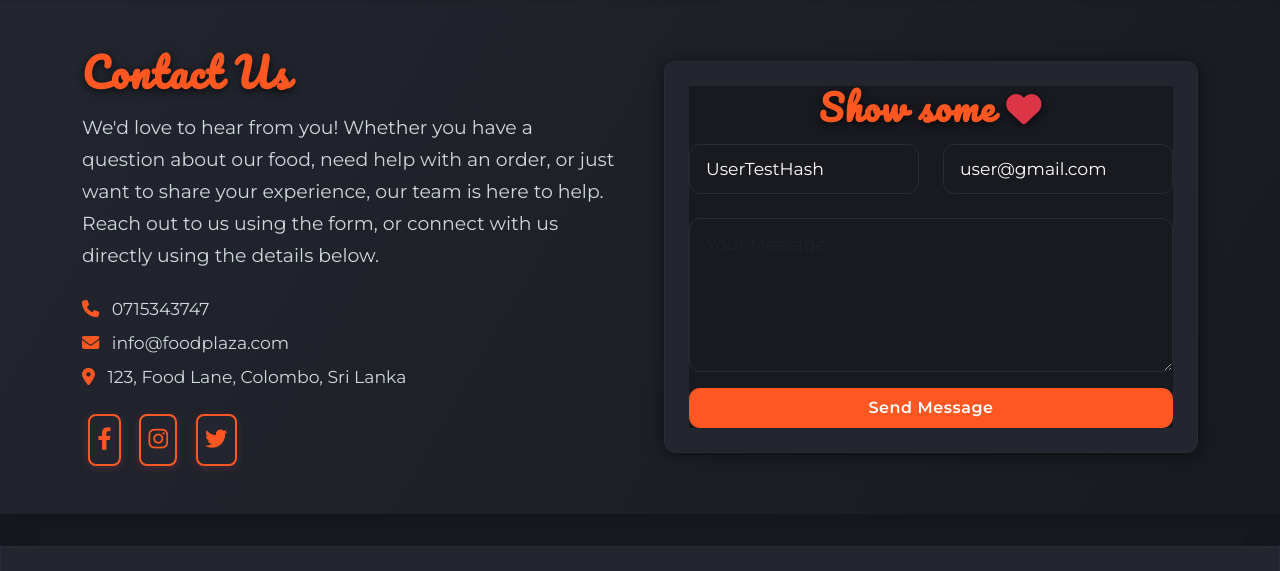
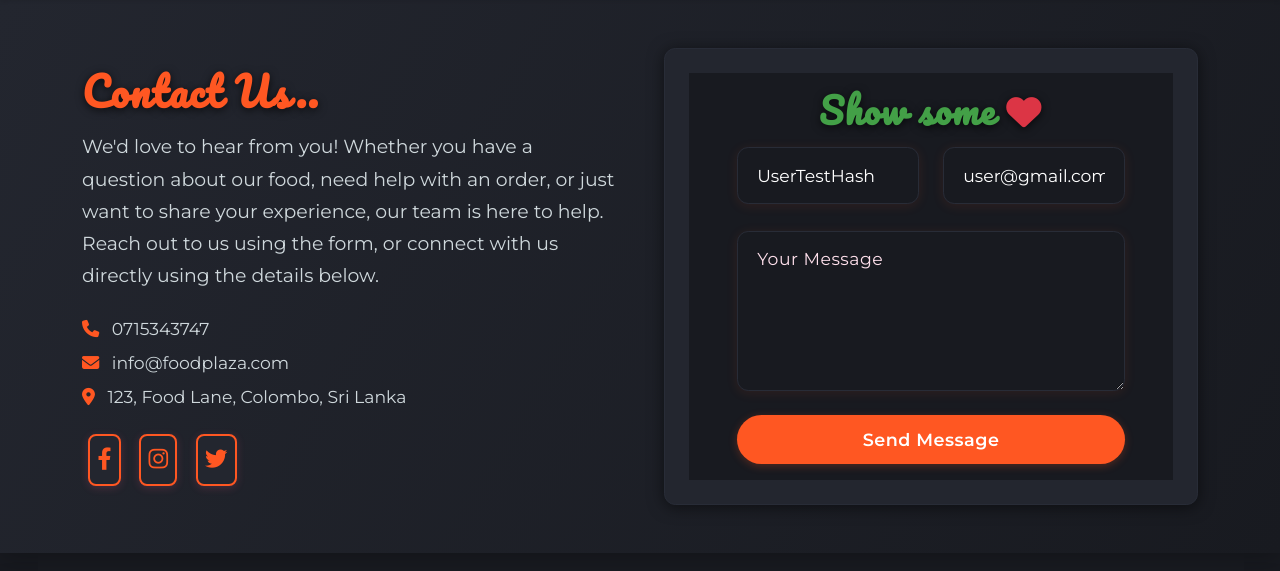
Before and after one commit to Nimesh-Kavinda/FoodPlaza, a PHP site: page /views/contact.php in a window 1280 px wide. Shown: the part 90-661 px from the top of the page. Run offline with PHP 8.4, Linux system fonts and the light colour scheme; a user stored in the database is signed in; data comes from the database, SQL or seed files in the repository; a map, chart or similar area stays blank; some libraries are stand-ins or nearby versions.

Commit message:
Enhance contact form styling and update title for improved user engagement

```diff
--- a/public/css/main.css
+++ b/public/css/main.css
@@ -809,28 +809,54 @@ nav .username:hover{
   box-shadow: 0 4px 16px #e7548077;
 }
 .contact-form-card {
-  background: var(--foodplaza-surface) !important;
-  color: var(--foodplaza-dark);
-  border: 1.5px solid var(--foodplaza-border);
+  background: linear-gradient(120deg, #23262f 80%, #181a20 100%) !important;
+  color: var(--foodplaza-dark) !important;
+  border: 1.5px solid var(--foodplaza-primary) !important;
+  border-radius: 1.2rem !important;
+  box-shadow: 0 8px 32px #ff572233, 0 2px 12px #43a04733;
+  padding: 10px 20px;
 }
 .contact-input {
-  border-radius: 0.7rem;
-  border: 1.5px solid #ffe0ec;
+  background: linear-gradient(120deg, #23262f 60%, #23262f 100%) !important;
+  color: #fff !important;
+  border: 1.5px solid var(--foodplaza-primary) !important;
+  border-radius: 0.9rem !important;
   font-size: 1.08rem;
-  padding: 0.7rem 1rem;
-  margin-bottom: 0.5rem;
-  transition: border-color 0.2s, box-shadow 0.2s;
+  padding: 0.9rem 1.2rem;
+  margin-bottom: 0.7rem;
+  box-shadow: 0 2px 12px #ff57221a;
+  transition: border-color 0.2s, box-shadow 0.2s, background 0.2s;
+}
+.contact-input::placeholder {
+  color: #ffe0ec !important;
+  opacity: 1;
+  font-weight: 500;
+  letter-spacing: 0.5px;
 }
 .contact-input:focus {
-  border-color: var(--foodplaza-primary);
-  box-shadow: 0 0 0 2px #e7548033;
-}
-#contactSuccess {
-  font-size: 1.08rem;
-  border-radius: 0.7rem;
-  background: #23262f;
-  color: var(--foodplaza-secondary);
-  border: 1.5px solid var(--foodplaza-secondary);
+  background: linear-gradient(120deg, #23262f 80%, #181a20 100%) !important;
+  border-color: var(--foodplaza-secondary) !important;
+  box-shadow: 0 0 0 2px #43a04744 !important;
+}
+.contact-form-card h3.contact-title {
+  color: var(--foodplaza-secondary) !important;
+  font-weight: 600;
+  font-size: 2rem;
+  margin-bottom: 1.2rem;
+}
+.contact-form-card button[type="submit"] {
+  background: var(--foodplaza-primary) !important;
+  color: #fff !important;
+  border-radius: 2rem !important;
+  font-weight: 600;
+  font-size: 1.1rem;
+  padding: 0.7rem 0;
+  margin-top: 0.5rem;
+  box-shadow: 0 2px 8px #ff572244;
+  transition: background 0.2s;
+}
+.contact-form-card button[type="submit"]:hover {
+  background: var(--foodplaza-secondary) !important;
 }
 
 /* Contact Page Map Section */
--- a/views/contact.php
+++ b/views/contact.php
@@ -40,7 +40,7 @@
   <div class="container">
     <div class="row align-items-center g-5">
       <div class="col-lg-6 mb-4 mb-lg-0">
-        <h1 class="contact-title mb-3">Contact Us</h1>
+        <h1 class="contact-title mb-3">Contact Us..</h1>
         <p class="contact-desc mb-4">We'd love to hear from you! Whether you have a question about our food, need help with an order, or just want to share your experience, our team is here to help. Reach out to us using the form, or connect with us directly using the details below.</p>
         <ul class="contact-details list-unstyled mb-4">
           <li class="mb-2"><i class="fa-solid fa-phone me-2" style="color:var(--foodplaza-primary)"></i> <a href="tel:0715343747" class="contact-link">0715343747</a></li>
@@ -55,7 +55,7 @@
       </div>
       <div class="col-lg-6">
         <div class="contact-form-card p-4 shadow-lg rounded-4">
-          <form id="contactForm" novalidate>
+          <form id="contactForm" class="px-5 py-3" novalidate>
             <h3 class="text-center contact-title mb-3" style="color: var(--laflora-secondary); font-size: 2.2rem; font-weight: 300">Show some <i class="fas fa-heart text-danger"></i></h3>
             <div class="row mb-3">
               <div class="col-md-6 mb-3 mb-md-0">
```
